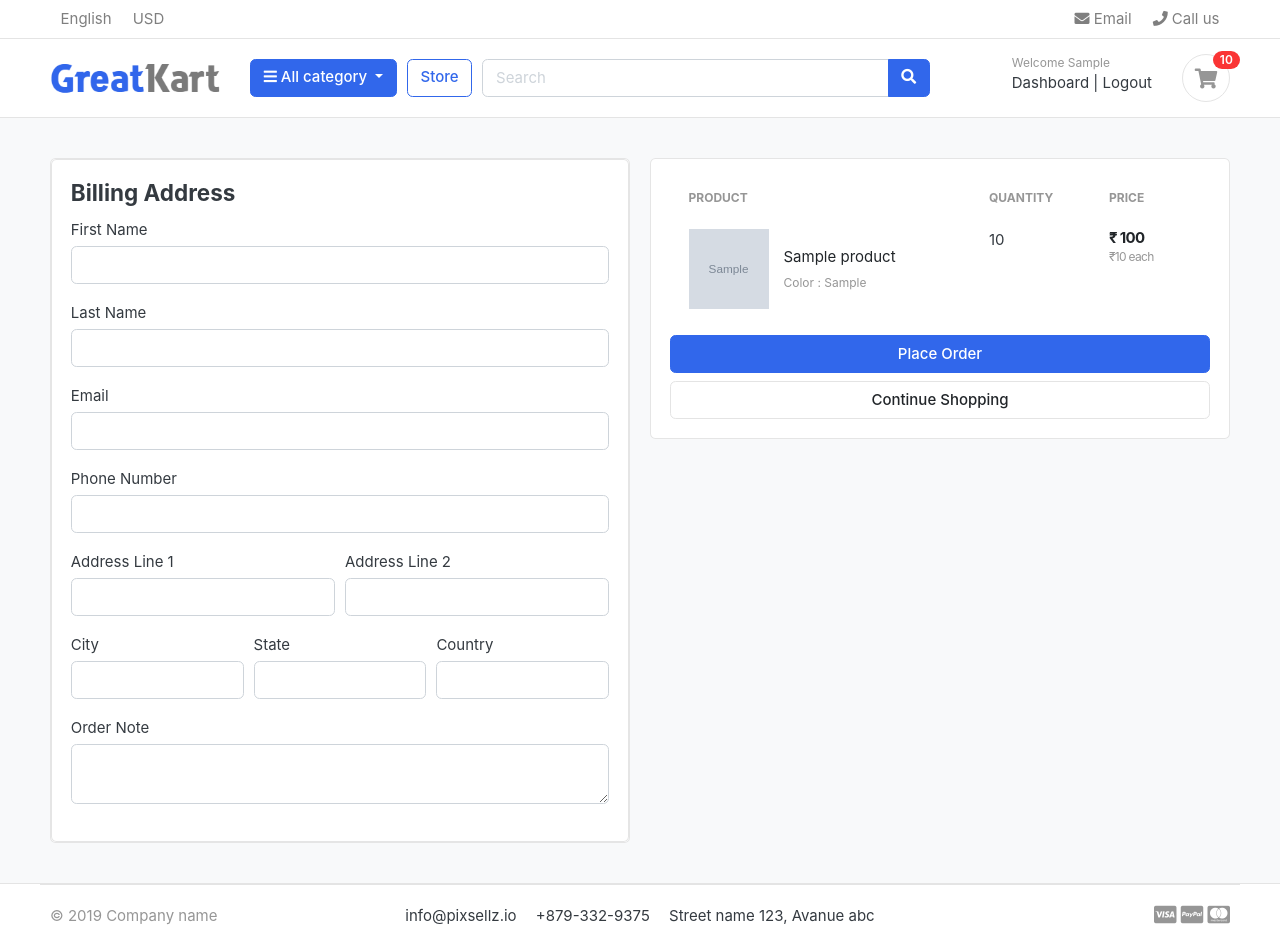
After one commit to MidhunMohan81118/Ecom_Django, a Django app: page /cart/checkout/ in a window 1280 px wide. The commit adds this page. Run offline with Django 3.2, Linux system fonts and the light colour scheme; a user stored in the database is signed in; tables that the repository leaves empty hold one stand-in row (values such as "Sample post"); grey boxes marked "Sample" are stand-in pictures; some libraries are stand-ins or nearby versions; some web fonts are replaced.

Commit message:
handle cart and checkout page for the loggedin user

```diff
--- a/Cart/context_processors.py
+++ b/Cart/context_processors.py
@@ -1,5 +1,6 @@
 from . models import Cart,CartItem
 from .views import _cart_id
+
 
 
 def counter(request):
@@ -9,7 +10,11 @@ def counter(request):
     else:
         try:
             cart = Cart.objects.filter(cart_id=_cart_id(request))
-            cart_items = CartItem.objects.all().filter(cart=cart[:1])
+
+            if request.user.is_authenticated:
+                cart_items = CartItem.objects.all().filter(user=request.user)
+            else:
+                cart_items = CartItem.objects.all().filter(cart=cart[:1])
 
             for cart_item in cart_items:
                 cart_count +=cart_item.quantity
--- a/Cart/models.py
+++ b/Cart/models.py
@@ -1,5 +1,6 @@
 from django.db import models
 from Store.models import Product,Variation
+from Accounts.models import Account
 
 # Create your models here.
 class Cart(models.Model):
@@ -11,9 +12,10 @@ class Cart(models.Model):
 
 
 class CartItem(models.Model):
+    user = models.ForeignKey(Account, on_delete=models.CASCADE, null=True)
     product = models.ForeignKey(Product, on_delete=models.CASCADE)
     variations = models.ManyToManyField(Variation, blank=True)
-    cart = models.ForeignKey(Cart, on_delete=models.CASCADE)
+    cart = models.ForeignKey(Cart, on_delete=models.CASCADE, null=True)
     quantity = models.IntegerField(default=1)
     is_active = models.BooleanField(default=True)
 
--- a/Cart/urls.py
+++ b/Cart/urls.py
@@ -6,4 +6,6 @@ urlpatterns = [
     path('add_cart/<int:product_id>',views.add_cart,name='add_to_cart'),
     path('remove_cart/<int:product_id>/<int:cart_item_id>',views.remove_cart,name='remove_from_cart'),
     path('remove/<int:product_id>/<int:cart_item_id>',views.remove,name='remove'),
+
+    path('checkout/',views.checkout,name='checkout'),
 ]
--- a/Cart/views.py
+++ b/Cart/views.py
@@ -3,6 +3,7 @@ from Store.models import Product,Variation
 from .models import Cart,CartItem
 from django.shortcuts import HttpResponse
 from django.db.models import ObjectDoesNotExist
+from django.contrib.auth.decorators import login_required
 # Create your views here.
 
 def _cart_id (request):
@@ -13,67 +14,123 @@ def _cart_id (request):
 
 
 def add_cart(request, product_id):
+    current_user = request.user
     product = Product.objects.get(id=product_id)
-    product_variation = []
 
-    if request.method == 'POST':
-        for item in request.POST:
-            key = item
-            value = request.POST[key]
-            try:
-                variation = Variation.objects.get(product=product, variation_category__iexact=key, variation_value__iexact=value)
-                product_variation.append(variation)
-            except:
-                pass
+    if current_user.is_authenticated:
+        product_variation = []
 
-    try:
-        cart = Cart.objects.get(cart_id=_cart_id(request))
-    except Cart.DoesNotExist:
-        cart = Cart.objects.create(cart_id=_cart_id(request))
-        cart.save()
+        if request.method == 'POST':
+            for item in request.POST:
+                key = item
+                value = request.POST[key]
+                try:
+                    variation = Variation.objects.get(product=product, variation_category__iexact=key, variation_value__iexact=value)
+                    product_variation.append(variation)
+                except:
+                    pass
 
-    is_cart_item_exists = CartItem.objects.filter(product=product, cart=cart).exists()
 
-    if is_cart_item_exists:
-        cart_items = CartItem.objects.filter(product=product, cart=cart)
-        ex_var_list = []
-        id_list = []
+        is_cart_item_exists = CartItem.objects.filter(product=product, user=current_user).exists()
+        if is_cart_item_exists:
+            cart_items = CartItem.objects.filter(product=product, user=current_user)
+            ex_var_list = []
+            id_list = []
 
-        for item in cart_items:
-            existing_variation = item.variations.all()
-            ex_var_list.append(list(existing_variation))
-            id_list.append(item.id)
+            for item in cart_items:
+                existing_variation = item.variations.all()
+                ex_var_list.append(list(existing_variation))
+                id_list.append(item.id)
 
-        if product_variation in ex_var_list:
-            # Increase cart item quantity
-            index = ex_var_list.index(product_variation)
-            item_id = id_list[index]
-            item = CartItem.objects.get(product=product, id=item_id)
-            item.quantity += 1
-            item.save()
+            if product_variation in ex_var_list:
+                # Increase cart item quantity
+                index = ex_var_list.index(product_variation)
+                item_id = id_list[index]
+                item = CartItem.objects.get(product=product, id=item_id)
+                item.quantity += 1
+                item.save()
+            else:
+                # Create a new cart item
+                item = CartItem.objects.create(product=product, quantity=1, user=current_user)
+                if len(product_variation) > 0:
+                    item.variations.clear()
+                    item.variations.add(*product_variation)
+                item.save()
         else:
             # Create a new cart item
-            item = CartItem.objects.create(product=product, quantity=1, cart=cart)
+            cart_item = CartItem.objects.create(product=product, quantity=1, user=current_user)
             if len(product_variation) > 0:
-                item.variations.clear()
-                item.variations.add(*product_variation)
-            item.save()
+                cart_item.variations.clear()
+                cart_item.variations.add(*product_variation)
+            cart_item.save()
+
+        return redirect('cart')
     else:
-        # Create a new cart item
-        cart_item = CartItem.objects.create(product=product, quantity=1, cart=cart)
-        if len(product_variation) > 0:
-            cart_item.variations.clear()
-            cart_item.variations.add(*product_variation)
-        cart_item.save()
+        product_variation = []
 
-    return redirect('cart')
+        if request.method == 'POST':
+            for item in request.POST:
+                key = item
+                value = request.POST[key]
+                try:
+                    variation = Variation.objects.get(product=product, variation_category__iexact=key, variation_value__iexact=value)
+                    product_variation.append(variation)
+                except:
+                    pass
+
+        try:
+            cart = Cart.objects.get(cart_id=_cart_id(request))
+        except Cart.DoesNotExist:
+            cart = Cart.objects.create(cart_id=_cart_id(request))
+            cart.save()
+
+        is_cart_item_exists = CartItem.objects.filter(product=product, cart=cart).exists()
+
+        if is_cart_item_exists:
+            cart_items = CartItem.objects.filter(product=product, cart=cart)
+            ex_var_list = []
+            id_list = []
+
+            for item in cart_items:
+                existing_variation = item.variations.all()
+                ex_var_list.append(list(existing_variation))
+                id_list.append(item.id)
+
+            if product_variation in ex_var_list:
+                # Increase cart item quantity
+                index = ex_var_list.index(product_variation)
+                item_id = id_list[index]
+                item = CartItem.objects.get(product=product, id=item_id)
+                item.quantity += 1
+                item.save()
+            else:
+                # Create a new cart item
+                item = CartItem.objects.create(product=product, quantity=1, cart=cart)
+                if len(product_variation) > 0:
+                    item.variations.clear()
+                    item.variations.add(*product_variation)
+                item.save()
+        else:
+            # Create a new cart item
+            cart_item = CartItem.objects.create(product=product, quantity=1, cart=cart)
+            if len(product_variation) > 0:
+                cart_item.variations.clear()
+                cart_item.variations.add(*product_variation)
+            cart_item.save()
+
+        return redirect('cart')
 
 
+# reducing items from cart/ for minus operation
 def remove_cart(request,product_id,cart_item_id):
-    cart = Cart.objects.get(cart_id=_cart_id(request))
+
     product = get_object_or_404(Product,id=product_id)
     try:
-        cart_item = CartItem.objects.get(product=product, cart=cart, id=cart_item_id)
+        if request.user.is_authenticated:
+            cart_item = CartItem.objects.get(product=product, user=request.user, id=cart_item_id)
+        else:
+            cart = Cart.objects.get(cart_id=_cart_id(request))
+            cart_item = CartItem.objects.get(product=product, cart=cart, id=cart_item_id)
         if cart_item.quantity >1:
             cart_item.quantity -=1
             cart_item.save()
@@ -83,18 +140,28 @@ def remove_cart(request,product_id,cart_item_id):
         pass
     return redirect('cart')
 
+# To remove item
 def remove(request,product_id,cart_item_id):
-    cart = Cart.objects.get(cart_id=_cart_id(request))
     product = get_object_or_404(Product,id=product_id)
-    cart_item = CartItem.objects.get(product=product, cart=cart, id=cart_item_id)
+    if request.user.is_authenticated:
+        cart_item = CartItem.objects.get(product=product, user =request.user, id=cart_item_id)
+    else:
+        cart = Cart.objects.get(cart_id=_cart_id(request))
+        cart_item = CartItem.objects.get(product=product, cart=cart, id=cart_item_id)
     cart_item.delete()
     return redirect('cart')
 
 
 def cart(request,total=0,quantity=0,cart_items=None):
     try:
-        cart = Cart.objects.get(cart_id=_cart_id(request))
-        cart_items = CartItem.objects.filter(cart=cart, is_active=True)
+        tax = 0
+        grand_total = 0
+
+        if request.user.is_authenticated:
+            cart_items = CartItem.objects.filter(user=request.user, is_active=True)
+        else:
+            cart = Cart.objects.get(cart_id=_cart_id(request))
+            cart_items = CartItem.objects.filter(cart=cart, is_active=True)
 
         for cart_item in cart_items:
             total += (cart_item.product.price * cart_item.quantity)
@@ -113,3 +180,30 @@ def cart(request,total=0,quantity=0,cart_items=None):
     }
 
     return render(request, 'store/cart.html',context)
+
+
+@login_required(login_url='user_login')
+def checkout(request,total=0,quantity=0,cart_items=None):
+    try:
+        if request.user.is_authenticated:
+            cart_items = CartItem.objects.filter(user=request.user, is_active=True)
+        else:
+            cart = Cart.objects.get(cart_id=_cart_id(request))
+            cart_items = CartItem.objects.filter(cart=cart, is_active=True)
+
+        for cart_item in cart_items:
+            total += (cart_item.product.price * cart_item.quantity)
+            quantity += cart_item.quantity
+        tax = (2.5 * total)/100
+        grand_total = total+tax
+    except ObjectDoesNotExist:
+        pass
+
+    context ={
+        'total':total,
+        'quantity':quantity,
+        'cart_items':cart_items,
+        'Tax' : tax,
+        'grand_total':grand_total
+    }
+    return render(request,'store/checkout.html',context)
--- a/templates/store/cart.html
+++ b/templates/store/cart.html
@@ -102,7 +102,7 @@
 			<p class="text-center mb-3">
 				<img src="{% static './images/misc/payments.png' %}" height="26">
 			</p>
-			<a href="./place-order.html" class="btn btn-primary btn-block"> Checkout </a>
+			<a href="{% url 'checkout' %}" class="btn btn-primary btn-block"> Checkout </a>
 			<a href="{% url 'store' %}" class="btn btn-light btn-block">Continue Shopping</a>
 		</div> <!-- card-body.// -->
 		</div> <!-- card.// -->
--- /dev/null
+++ b/templates/store/checkout.html
@@ -0,0 +1,137 @@
+{% extends "base.html" %}
+{% load static %}
+
+{% block content %}
+
+<section class="section-content padding-y bg">
+<div class="container">
+
+<!-- ============================ COMPONENT 1 ================================= -->
+<div class="row">
+	<aside class="col-lg-6">
+<div class="card">
+    <div class="card">
+        <div class="card-body">
+            <h4 class="card-title md-4">Billing Address</h4>
+            <form action="" method='POST'>
+                {% csrf_token %}
+                <div class="form-row">
+                    <div class="col form-group">
+                        <label for="">First Name</label>
+                        <input type="text" name="first_name" class="form-control" required>
+                    </div>
+                </div>
+                <div class="form-row">
+                    <div class="col form-group">
+                        <label for="">Last Name</label>
+                        <input type="text" name="last_name" class="form-control" required>
+                    </div>
+                </div>
+                <div class="form-row">
+                    <div class="col form-group">
+                        <label for="">Email</label>
+                        <input type="text" name="email" class="form-control" required>
+                    </div>
+                </div>
+                <div class="form-row">
+                    <div class="col form-group">
+                        <label for="">Phone Number</label>
+                        <input type="text" name="phone_number" class="form-control" required>
+                    </div>
+                </div>
+                <div class="form-row">
+                    <div class="col form-group">
+                        <label for="">Address Line 1</label>
+                        <input type="text" name="address_line_1" class="form-control" required>
+                    </div>
+                    <div class="col form-group">
+                        <label for="">Address Line 2</label>
+                        <input type="text" name="address_line_2" class="form-control">
+                    </div>
+                </div>
+                <div class="form-row">
+                    <div class="col form-group">
+                        <label for="">City</label>
+                        <input type="text" name="city" class="form-control" required>
+                    </div>
+                    <div class="col form-group">
+                        <label for="">State</label>
+                        <input type="text" name="state" class="form-control" required>
+                    </div>
+                    <div class="col form-group">
+                        <label for="">Country</label>
+                        <input type="text" name="country" class="form-control" required>
+                    </div>
+                </div>
+                <div class="form-row">
+                    <div class="col form-group">
+                        <label for="">Order Note</label>
+                        <textarea name="order_note" row="2" class="form-control"></textarea>
+                    </div>
+                </div>
+        </div>
+    </div> <!-- card.// -->
+</div> <!-- card.// -->
+
+	</aside> <!-- col.// -->
+	<aside class="col-lg-6">
+
+		<div class="card">
+		<div class="card-body">
+
+            <table class="table table-borderless table-shopping-cart">
+                <thead class="text-muted">
+                <tr class="small text-uppercase">
+                  <th scope="col">Product</th>
+                  <th scope="col" width="120">Quantity</th>
+                  <th scope="col" width="120">Price</th>
+                </tr>
+                </thead>
+                <tbody>
+                {% for cart_item in cart_items %}
+                <tr>
+                    <td>
+                        <figure class="itemside align-items-center">
+                            <div class="aside"><img src="{{ cart_item.product.images.url }}" class="img-sm"></div>
+                            <figcaption class="info">
+                                <a href="{{ cart_item.product.get_url }}" class="title text-dark">{{ cart_item.product.product_name }}</a>
+                                <p class="text-muted small">
+                                    {% if cart_item.variations.all %}
+                                        {% for item in cart_item.variations.all %}
+                                            {{item.variation_category | capfirst}} : {{item.variation_value|capfirst}}<br>
+                                        {% endfor %}
+                                    {% endif %}
+                                </p>
+                            </figcaption>
+                        </figure>
+                    </td>
+                    <td>
+                        <!-- col.// -->
+                        <label for="">{{ cart_item.quantity }}</label>
+                    </td>
+                    <td>
+                        <div class="price-wrap">
+                            <var class="price">₹ {{ cart_item.sub_total }}</var>
+                            <small class="text-muted"> ₹{{ cart_item.product.price }} each </small>
+                        </div> <!-- price-wrap .// -->
+                    </td>
+                    {% endfor %}
+                </tr>
+                </tbody>
+                </table>
+            <button type="submit" name="submit" class="btn btn-primary btn-block">Place Order</button>
+			<a href="{% url 'store' %}" class="btn btn-light btn-block">Continue Shopping</a>
+        </form>
+		</div> <!-- card-body.// -->
+		</div> <!-- card.// -->
+</aside> <!-- col.// -->
+
+
+</div> <!-- row.// -->
+
+<!-- ============================ COMPONENT 1 END .// ================================= -->
+
+</div> <!-- container .//  -->
+</section>
+
+{% endblock content %}
```
Also changed, not shown: Accounts/views.py (+53 -1 lines), Cart/migrations/0003_auto_20240930_1035.py (added).
